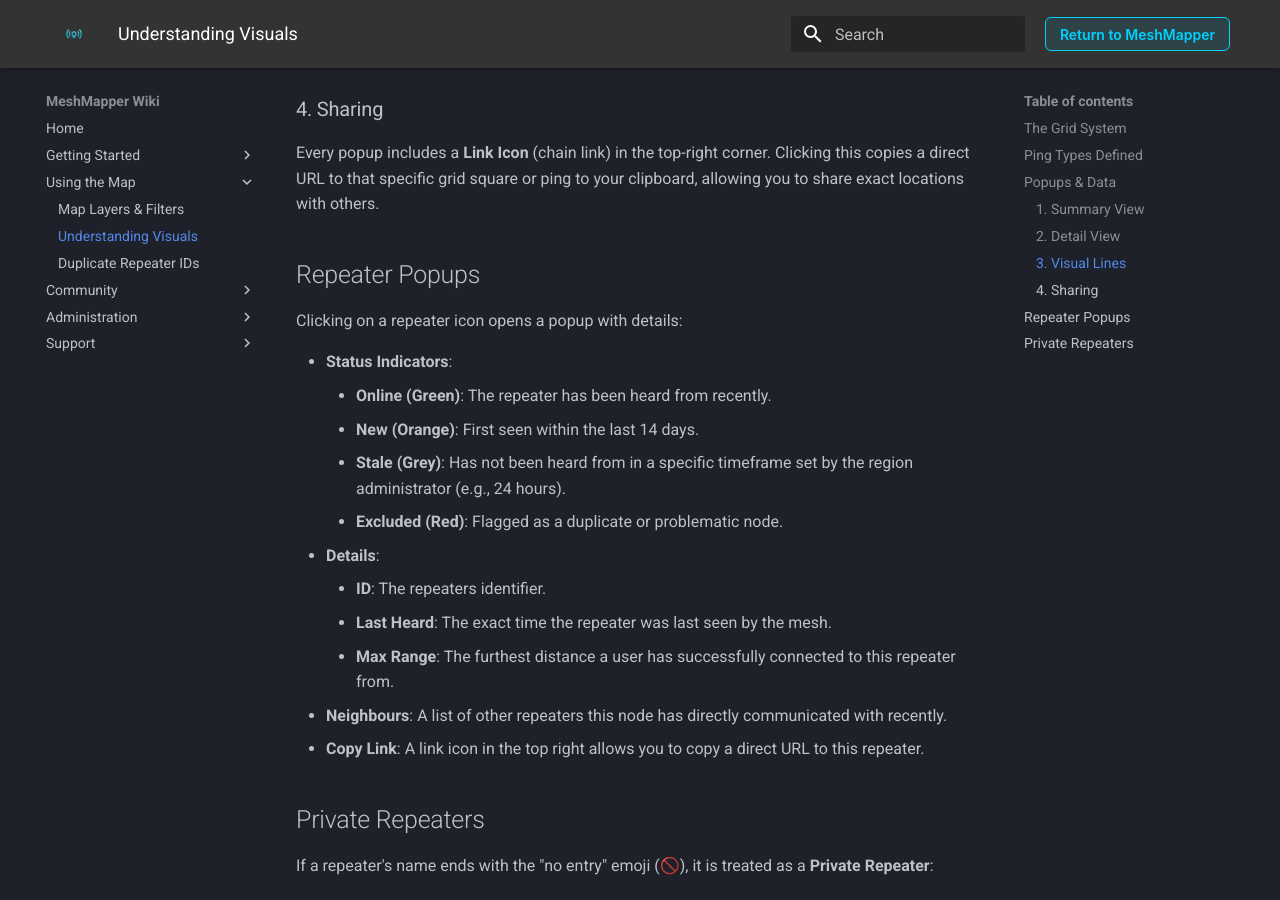
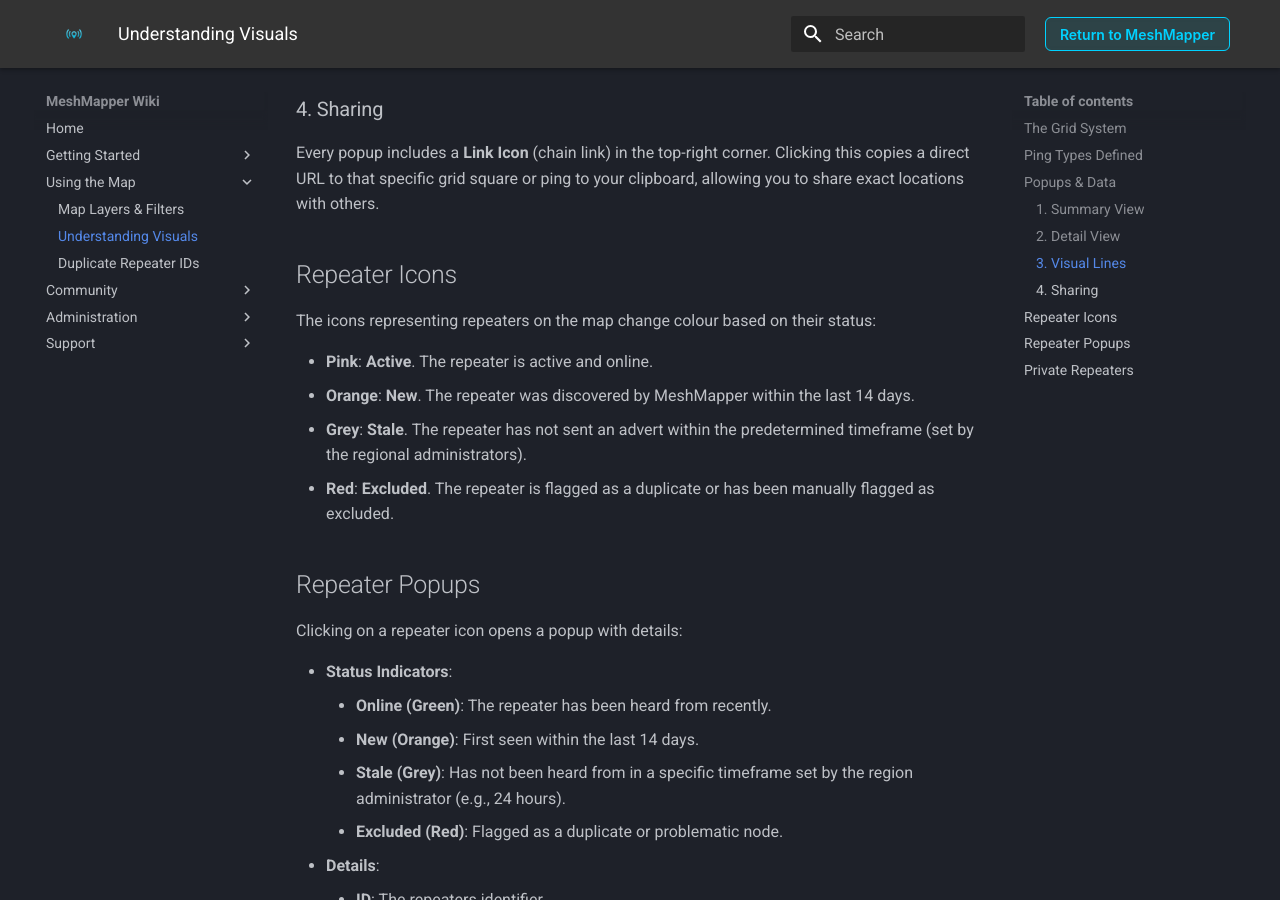
Before and after one commit to MeshMapper/MeshMapper_Wiki, an MkDocs documentation site: the page built from docs/visuals.md, in a window 1280 px wide and 900 px high, scrolled down 2656 px. Built offline with MkDocs 1.6.1 and Material for MkDocs 9.7.7, drawn with Linux system fonts in a browser that asks for light colours.

Commit message:
Added wording around repeater icons

```diff
--- a/docs/visuals.md
+++ b/docs/visuals.md
@@ -80,6 +80,15 @@
 
 Every popup includes a **Link Icon** (chain link) in the top-right corner. Clicking this copies a direct URL to that specific grid square or ping to your clipboard, allowing you to share exact locations with others.
 
+## Repeater Icons
+
+The icons representing repeaters on the map change colour based on their status:
+
+  - **Pink**: **Active**. The repeater is active and online.
+  - **Orange**: **New**. The repeater was discovered by MeshMapper within the last 14 days.
+  - **Grey**: **Stale**. The repeater has not sent an advert within the predetermined timeframe (set by the regional administrators).
+  - **Red**: **Excluded**. The repeater is flagged as a duplicate or has been manually flagged as excluded.
+
 ## Repeater Popups
 
 Clicking on a repeater icon opens a popup with details:
```
